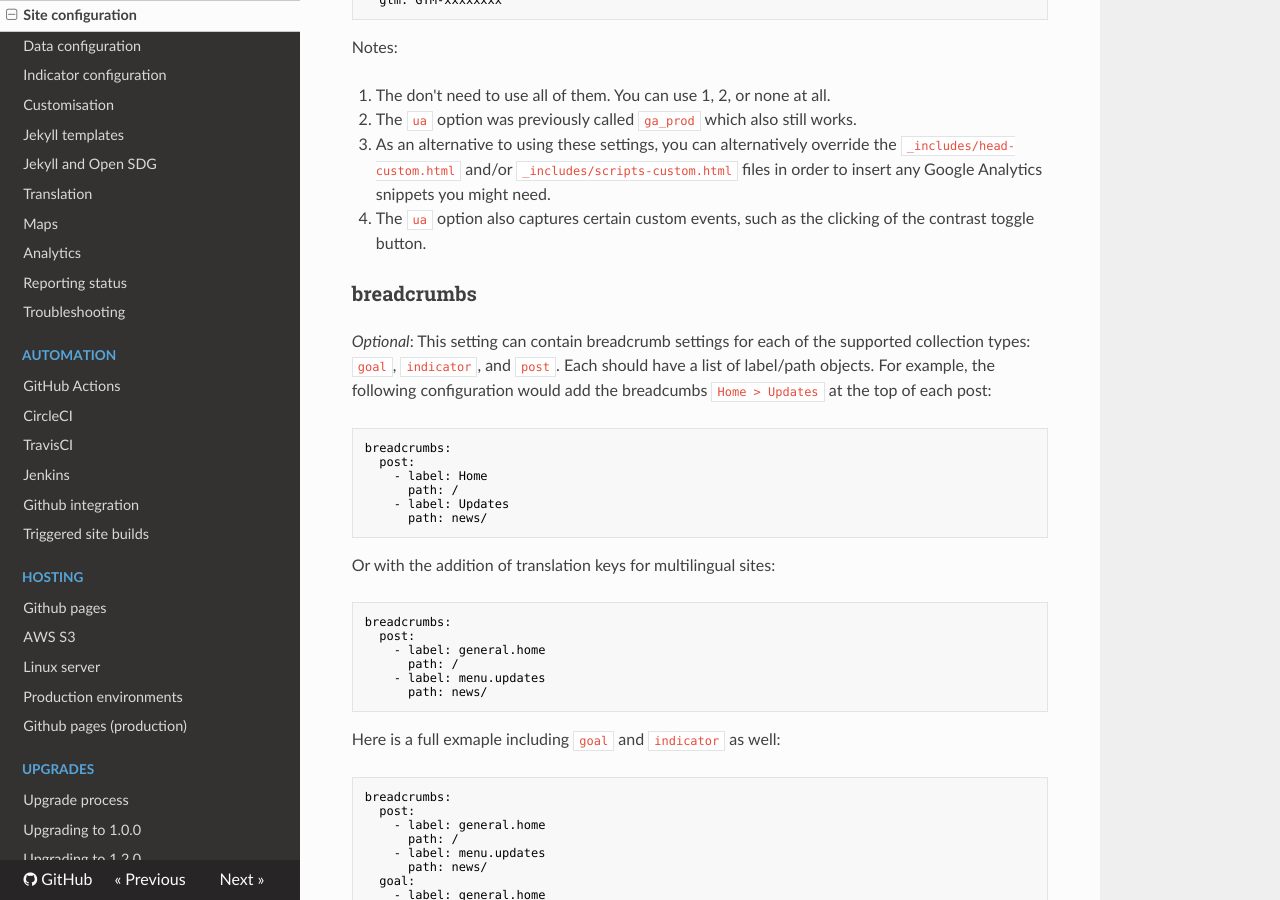
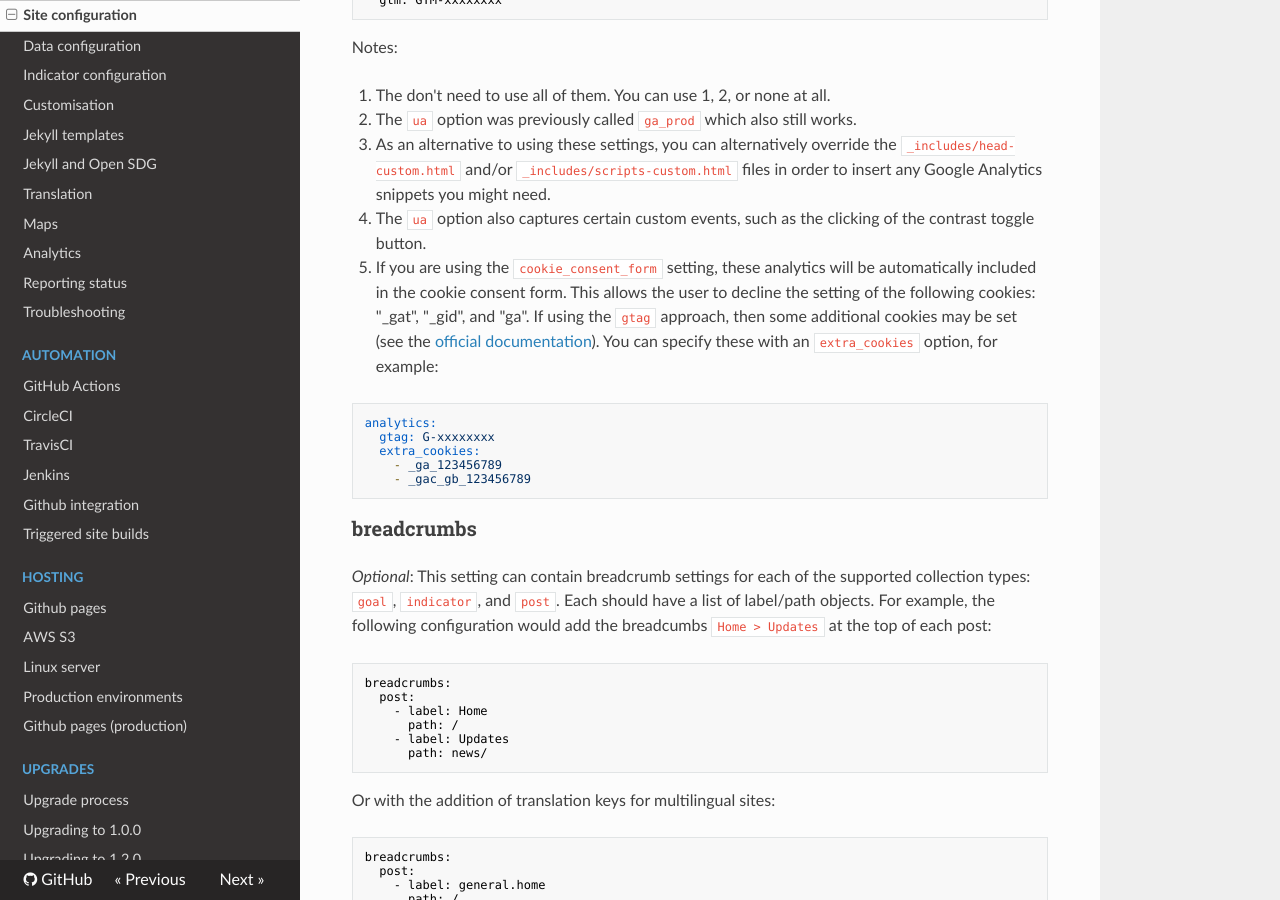
Before and after one commit to open-sdg/open-sdg, an MkDocs documentation site: the page built from docs/configuration.md, in a window 1280 px wide and 900 px high, scrolled down 1427 px. Built offline with MkDocs 1.6.1, drawn with Linux system fonts in a browser that asks for light colours; nearby versions of some CDN libraries; old or Windows-style settings are respelled for this version of MkDocs.

Commit message:
Allow extra_cookies in analytics config

````diff
--- a/docs/configuration.md
+++ b/docs/configuration.md
@@ -53,6 +53,15 @@ Notes:
 1. The `ua` option was previously called `ga_prod` which also still works.
 1. As an alternative to using these settings, you can alternatively override the `_includes/head-custom.html` and/or `_includes/scripts-custom.html` files in order to insert any Google Analytics snippets you might need.
 1. The `ua` option also captures certain custom events, such as the clicking of the contrast toggle button.
+1. If you are using the `cookie_consent_form` setting, these analytics will be automatically included in the cookie consent form. This allows the user to decline the setting of the following cookies: "_gat", "_gid", and "ga". If using the `gtag` approach, then some additional cookies may be set (see the [official documentation](https://developers.google.com/analytics/devguides/collection/analyticsjs/cookie-usage#gtagjs_google_analytics_4_-_cookie_usage)). You can specify these with an `extra_cookies` option, for example:
+
+```
+analytics:
+  gtag: G-xxxxxxxx
+  extra_cookies:
+    - _ga_123456789
+    - _gac_gb_123456789
+```
 
 ### breadcrumbs
 
````
Also changed, not shown: 1 other file.
